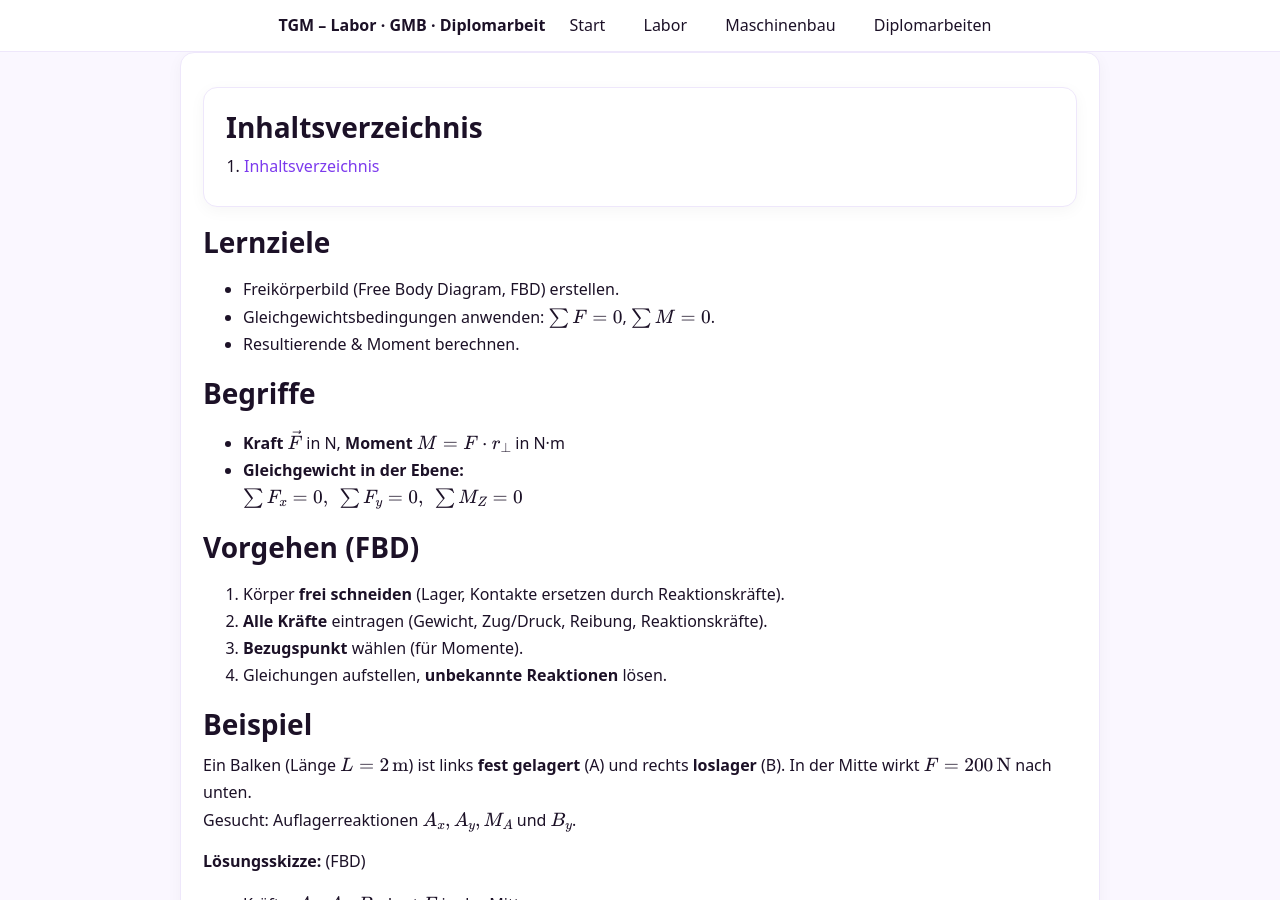
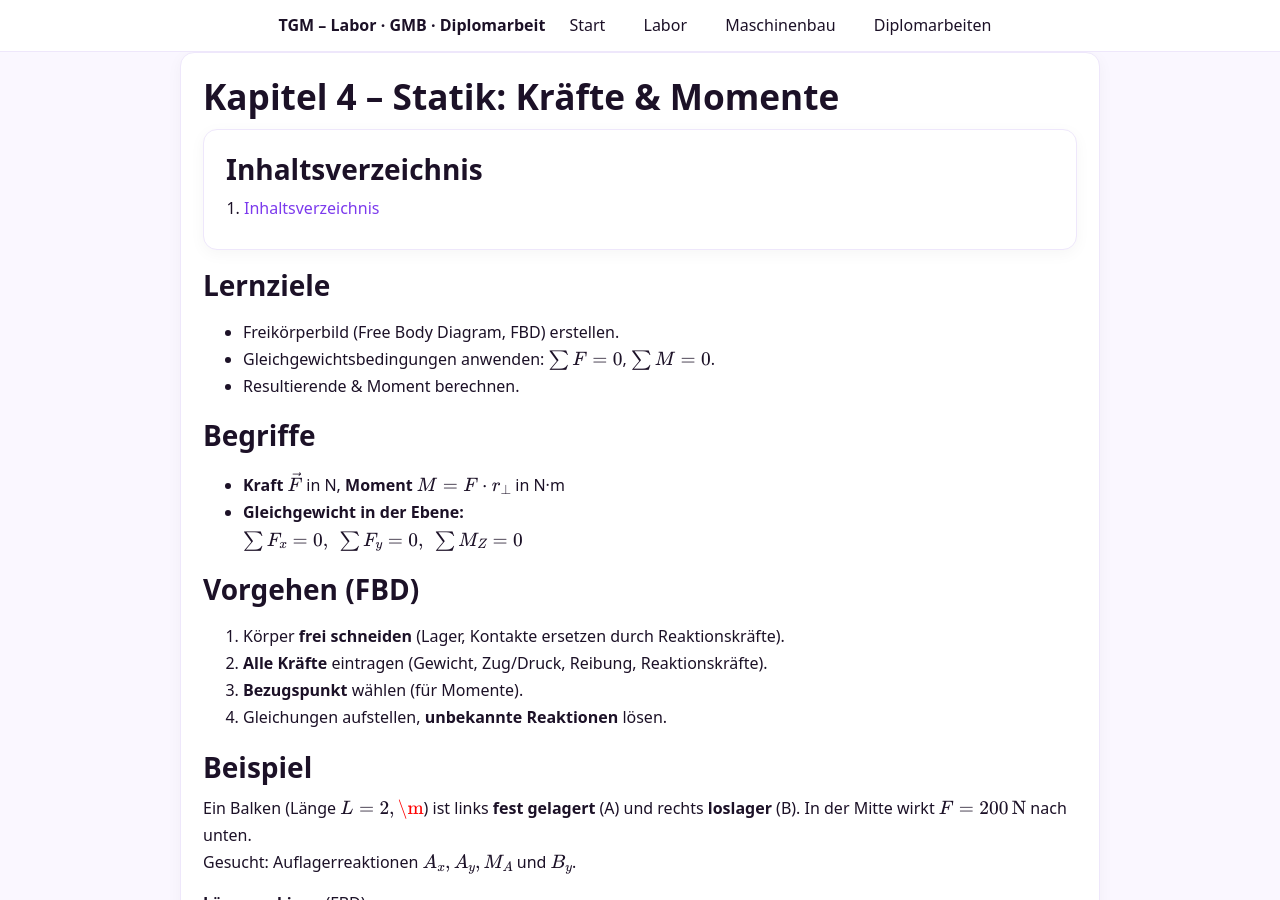
Before and after one commit to siegikaltmann/bookish-guide, a Jekyll site: the page built from _maschinenbau/kapitel-04-statik-kraefte-momente.md, in a window 1280 px wide and 900 px high. Built offline with Jekyll 4.4.1, drawn with Linux system fonts in a browser that asks for light colours.

Commit message:
Update kapitel-04-statik-kraefte-momente.md

```diff
--- a/_maschinenbau/kapitel-04-statik-kraefte-momente.md
+++ b/_maschinenbau/kapitel-04-statik-kraefte-momente.md
@@ -1,6 +1,6 @@
 ---
 layout: doc
-title: Kapitel 4 – Statik: Kräfte & Momente
+title: "Kapitel 4 – Statik: Kräfte & Momente"
 weight: 4 # Nummerierung
 ---
 
@@ -10,9 +10,9 @@
 - Resultierende & Moment berechnen.
 
 ## Begriffe
-- **Kraft** $\\vec F$ in N, **Moment** $M = F \\cdot r_\\perp$ in N·m
+- **Kraft** $\vec F$ in N, **Moment** $M = F \cdot r_\perp$ in N·m
 - **Gleichgewicht in der Ebene:**
-  $\\sum F_x = 0,\\ \\sum F_y = 0,\\ \\sum M_Z = 0$
+  $\sum F_x = 0,\\ \sum F_y = 0,\\ \sum M_Z = 0$
 
 ## Vorgehen (FBD)
 1. Körper **frei schneiden** (Lager, Kontakte ersetzen durch Reaktionskräfte).
@@ -21,7 +21,7 @@
 4. Gleichungen aufstellen, **unbekannte Reaktionen** lösen.
 
 ## Beispiel
-Ein Balken (Länge $L=2\\,\\mathrm{m}$) ist links **fest gelagert** (A) und rechts **loslager** (B). In der Mitte wirkt $F=200\\,\\mathrm{N}$ nach unten.
+Ein Balken (Länge $L=2 ,\m$) ist links **fest gelagert** (A) und rechts **loslager** (B). In der Mitte wirkt $F=200\\,\\mathrm{N}$ nach unten.
 Gesucht: Auflagerreaktionen $A_x, A_y, M_A$ und $B_y$.
 
 **Lösungsskizze:** (FBD)
```
